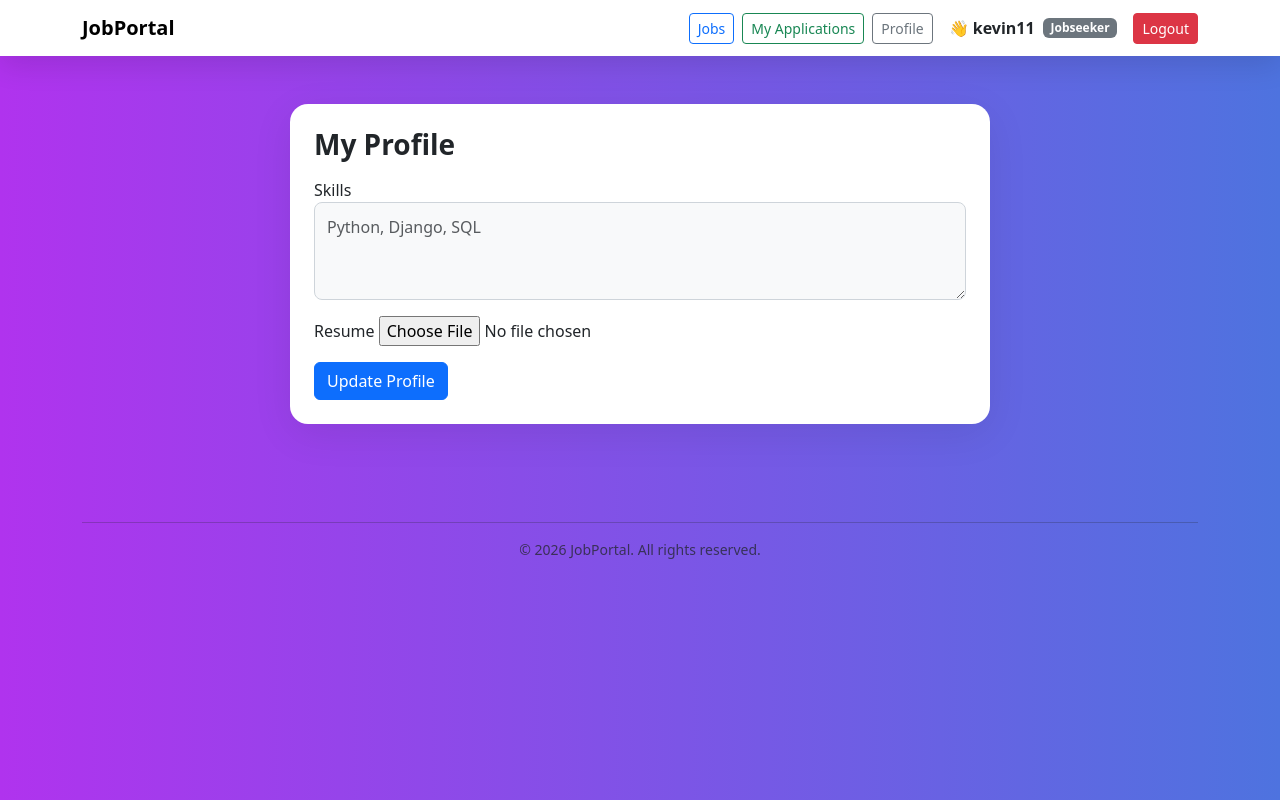
After one commit to kevinpaulson7/JOB_PORTAL_DJANGO, a Django app: page /accounts/profile/ in a window 1280 px wide. The commit adds this page. Run offline with Django 5.2, Linux system fonts and the light colour scheme; a user stored in the database is signed in; data comes from the database, SQL or seed files in the repository; both versions use the stored data as it was after the commit.

Commit message:
Added recruiter-applicant skill matching, resume upload, profile system, role-based navbar separation

```diff
--- a/job_portal/accounts/forms.py
+++ b/job_portal/accounts/forms.py
@@ -1,7 +1,7 @@
 from django import forms
 from django.contrib.auth.forms import UserCreationForm
 from .models import CustomUser
-
+from .models import UserProfile
 
 class RegisterForm(UserCreationForm):
     class Meta:
@@ -29,3 +29,18 @@ class RegisterForm(UserCreationForm):
         super().__init__(*args, **kwargs)
         for field in self.fields.values():
             field.widget.attrs["class"] = "form-control"
+
+class ProfileForm(forms.ModelForm):
+    class Meta:
+        model = UserProfile
+        fields = ["skills", "resume"]
+
+        widgets = {
+            "skills": forms.Textarea(
+                attrs={
+                    "class": "form-control",
+                    "rows": 3,
+                    "placeholder": "Python, Django, SQL"
+                }
+            ),
+        }
--- a/job_portal/accounts/models.py
+++ b/job_portal/accounts/models.py
@@ -1,5 +1,8 @@
 from django.contrib.auth.models import AbstractUser
 from django.db import models
+from django.conf import settings
+from django.dispatch import receiver
+from django.db.models.signals import post_save
 
 class CustomUser(AbstractUser):
     ROLE_CHOICES = (
@@ -12,3 +15,29 @@ class CustomUser(AbstractUser):
         choices=ROLE_CHOICES,
         default='jobseeker'
     )
+
+
+class UserProfile(models.Model):
+    user = models.OneToOneField(
+        settings.AUTH_USER_MODEL,
+        on_delete=models.CASCADE
+    )
+
+    skills = models.TextField(
+        blank=True,
+        help_text="Comma separated skills (e.g. Python, Django, SQL)"
+    )
+
+    resume = models.FileField(
+        upload_to="resumes/",
+        blank=True,
+        null=True
+    )
+
+    def __str__(self):
+        return self.user.username
+
+    @receiver(post_save, sender=settings.AUTH_USER_MODEL)
+    def create_user_profile(sender, instance, created, **kwargs):
+        if created:
+            UserProfile.objects.create(user=instance)
--- a/job_portal/accounts/urls.py
+++ b/job_portal/accounts/urls.py
@@ -1,8 +1,11 @@
 from django.urls import path
 from .views import register, UserLoginView, UserLogoutView
+from . import views
 
 urlpatterns = [
     path("register/", register, name="register"),
     path("login/", UserLoginView.as_view(), name="login"),
     path("logout/", UserLogoutView.as_view(), name="logout"),
+    path("profile/", views.profile_view, name="profile"),
+
 ]
--- a/job_portal/accounts/views.py
+++ b/job_portal/accounts/views.py
@@ -4,6 +4,10 @@ from django.contrib.auth.views import LoginView, LogoutView
 from .forms import RegisterForm
 from django.urls import reverse_lazy
 
+from django.contrib.auth.decorators import login_required
+from .forms import ProfileForm
+
+from .models import UserProfile
 
 def register(request):
     if request.method == "POST":
@@ -32,3 +36,33 @@ class UserLoginView(LoginView):
 
 class UserLogoutView(LogoutView):
     next_page = "login"
+
+@login_required
+def profile_view(request):
+
+    # 🚫 Prevent recruiters from accessing profile page
+    if request.user.role == "recruiter":
+        return redirect("recruiter_dashboard")
+
+    # Ensure profile exists
+    profile, created = UserProfile.objects.get_or_create(
+        user=request.user
+    )
+
+    if request.method == "POST":
+        form = ProfileForm(
+            request.POST,
+            request.FILES,
+            instance=profile
+        )
+        if form.is_valid():
+            form.save()
+            return redirect("profile")  # optional refresh after save
+    else:
+        form = ProfileForm(instance=profile)
+
+    return render(
+        request,
+        "accounts/profile.html",
+        {"form": form}
+    )
--- a/job_portal/job_portal/urls.py
+++ b/job_portal/job_portal/urls.py
@@ -17,6 +17,8 @@ Including another URLconf
 from django.contrib import admin
 from django.urls import path, include
 from jobs.views import home
+from django.conf import settings
+from django.conf.urls.static import static
 
 urlpatterns = [
     path("", home, name="home"),
@@ -24,4 +26,4 @@ urlpatterns = [
     path("accounts/", include("accounts.urls")),
     path("jobs/", include("jobs.urls")),
     path("applications/", include("applications.urls")),
-]
+] + static(settings.MEDIA_URL, document_root=settings.MEDIA_ROOT)
--- a/job_portal/jobs/forms.py
+++ b/job_portal/jobs/forms.py
@@ -12,6 +12,7 @@ class JobForm(forms.ModelForm):
             "job_type",
             "description",
             "salary",
+            "required_skills",
             "application_deadline"
         ]
 
@@ -42,6 +43,11 @@ class JobForm(forms.ModelForm):
                 "rows": 5,
                 "placeholder": "Describe the job role..."
             }),
+            "required_skills": forms.Textarea(attrs={
+                "class": "form-control",
+                "rows": 3,
+                "placeholder": "List required skills (comma separated)"
+            }),
             "application_deadline": forms.DateInput(attrs={
                 "class": "form-control",
                 "type": "date"
--- a/job_portal/jobs/models.py
+++ b/job_portal/jobs/models.py
@@ -29,6 +29,11 @@ class Job(models.Model):
     description = models.TextField()
     salary = models.CharField(max_length=100, blank=True)
 
+    required_skills = models.TextField(
+        blank=True,
+        help_text="Comma separated skills (e.g. Python, Django, SQL)"
+    )
+
     created_at = models.DateTimeField(auto_now_add=True)
     application_deadline = models.DateField(null=True, blank=True)
 
--- a/job_portal/static/css/style.css
+++ b/job_portal/static/css/style.css
@@ -205,3 +205,11 @@ body {
     transform: translateY(-4px);
     box-shadow: 0 14px 35px rgba(0, 0, 0, 0.15);
 }
+
+.profile-card {
+    background: white;
+    border-radius: 18px;
+    box-shadow: 0 10px 40px rgba(0, 0, 0, 0.08);
+    max-width: 700px;
+    margin: auto;
+}
--- /dev/null
+++ b/job_portal/templates/accounts/profile.html
@@ -0,0 +1,42 @@
+{% extends "base.html" %}
+{% block content %}
+
+<div class="container mt-5">
+
+  <div class="profile-card p-4">
+
+    <h3 class="fw-bold mb-3">My Profile</h3>
+
+    <form method="post" enctype="multipart/form-data">
+      {% csrf_token %}
+
+      <div class="mb-3">
+        <label>Skills</label>
+        {{ form.skills }}
+      </div>
+
+      <div class="mb-3">
+        <label>Resume</label>
+        {{ form.resume }}
+      </div>
+
+      <button class="btn btn-primary">
+        Update Profile
+      </button>
+
+    </form>
+
+    {% if request.user.userprofile.resume %}
+      <hr>
+      <a href="{{ request.user.userprofile.resume.url }}"
+         class="btn btn-outline-success btn-sm"
+         target="_blank">
+         View Resume
+      </a>
+    {% endif %}
+
+  </div>
+
+</div>
+
+{% endblock %}
--- a/job_portal/templates/base.html
+++ b/job_portal/templates/base.html
@@ -1,102 +1,101 @@
 {% load static %}
-<!DOCTYPE html>
+<!doctype html>
 <html>
   <head>
     <title>Job Portal</title>
 
     <!-- Bootstrap -->
-    <link href="https://cdn.jsdelivr.net/npm/bootstrap@5.3.2/dist/css/bootstrap.min.css" rel="stylesheet">
+    <link
+      href="https://cdn.jsdelivr.net/npm/bootstrap@5.3.2/dist/css/bootstrap.min.css"
+      rel="stylesheet"
+    />
 
     <!-- External CSS -->
-    <link rel="stylesheet" href="{% static 'css/style.css' %}">
+    <link rel="stylesheet" href="{% static 'css/style.css' %}" />
   </head>
 
   <body>
-
     <!-- Navbar -->
     <nav class="navbar navbar-expand-lg navbar-light custom-navbar">
       <div class="container">
+        <a class="navbar-brand fw-bold" href="{% url 'home' %}"> JobPortal </a>
 
-    <a class="navbar-brand fw-bold" href="{% url 'home' %}">
-      JobPortal
+        <div class="ms-auto d-flex align-items-center gap-2">
+          {% if user.is_authenticated %} {% if user.role == "recruiter" %}
+
+          <!-- Recruiter Navigation -->
+          <a
+            href="{% url 'recruiter_dashboard' %}"
+            class="btn btn-outline-primary btn-sm"
+          >
+            Dashboard
           </a>
 
-    <div class="ms-auto d-flex align-items-center gap-2">
+          <a href="{% url 'create_job' %}" class="btn btn-success btn-sm">
+            Post Job
+          </a>
 
+          {% else %}
+
+          <!-- Job Seeker Navigation -->
           <a href="{% url 'job_list' %}" class="btn btn-outline-primary btn-sm">
             Jobs
           </a>
 
-      {% if user.is_authenticated %}
-
-        {% if user.role != "recruiter" %}
-          <a href="{% url 'my_applications' %}"
-             class="btn btn-outline-success btn-sm">
+          <a
+            href="{% url 'my_applications' %}"
+            class="btn btn-outline-success btn-sm"
+          >
             My Applications
           </a>
+
+          <a
+            href="{% url 'profile' %}"
+            class="btn btn-outline-secondary btn-sm"
+          >
+            Profile
+          </a>
+
           {% endif %}
 
-        {% if user.role == "recruiter" %}
-          <a href="{% url 'create_job' %}"
-             class="btn btn-success btn-sm">
-             Post Job
-          </a>
-        {% endif %}
-
-        <!-- ✅ NEW: Username & Role -->
+          <!-- Username & Role -->
           <span class="fw-semibold text-dark ms-2">
             👋 {{ user.username }}
           </span>
 
-        <span class="badge bg-secondary">
-          {{ user.role|title }}
-        </span>
+          <span class="badge bg-secondary"> {{ user.role|title }} </span>
 
           <form action="{% url 'logout' %}" method="post" class="ms-2">
             {% csrf_token %}
-          <button class="btn btn-danger btn-sm">
-            Logout
-          </button>
+            <button class="btn btn-danger btn-sm">Logout</button>
           </form>
 
           {% else %}
 
-        <a href="{% url 'login' %}"
-           class="btn btn-outline-dark btn-sm">
+          <a href="{% url 'login' %}" class="btn btn-outline-dark btn-sm">
             Login
           </a>
 
-        <a href="{% url 'register' %}"
-           class="btn btn-primary btn-sm">
+          <a href="{% url 'register' %}" class="btn btn-primary btn-sm">
             Get Started
           </a>
 
           {% endif %}
-
         </div>
       </div>
     </nav>
 
-
     <!-- Page Content -->
-<div class="container mt-5">
-    {% block content %}
-    {% endblock %}
-</div>
+    <div class="container mt-5">{% block content %} {% endblock %}</div>
 
     <!-- Footer -->
     <footer class="footer mt-5">
-
       <div class="container py-4">
-    <hr>
+        <hr />
         <div class="text-center small text-muted color-primary">
           © 2026 JobPortal. All rights reserved.
         </div>
-
       </div>
-
     </footer>
-
-
   </body>
 </html>
--- a/job_portal/templates/jobs/create_job.html
+++ b/job_portal/templates/jobs/create_job.html
@@ -28,6 +28,12 @@
         </div>
 
         <div class="mb-3">
+          <label class="form-label">Required Skills</label>
+          {{ form.required_skills }}
+          <small class="text-muted"> Example: Python, Django, SQL </small>
+        </div>
+
+        <div class="mb-3">
           <label>Salary</label>
           {{ form.salary }}
         </div>
```
Also changed, not shown: job_portal/jobs/views.py (+27 -0 lines), job_portal/templates/jobs/applicants.html (+48 -34 lines), job_portal/templates/jobs/job_detail.html (+28 -39 lines), job_portal/accounts/migrations/0003_userprofile.py (added), job_portal/db.sqlite3, job_portal/jobs/migrations/0004_job_required_skills.py (added), 1 other file. Lines whose indentation alone changed are shown as unchanged.
